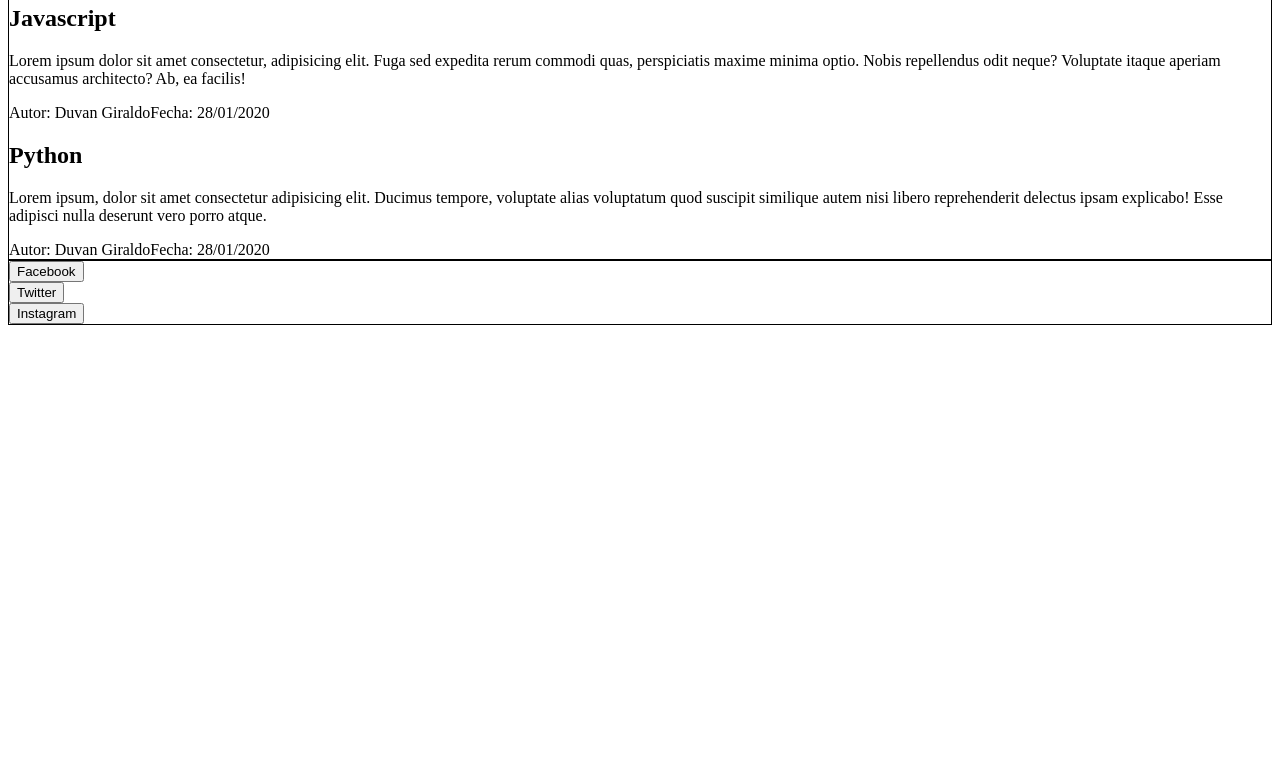
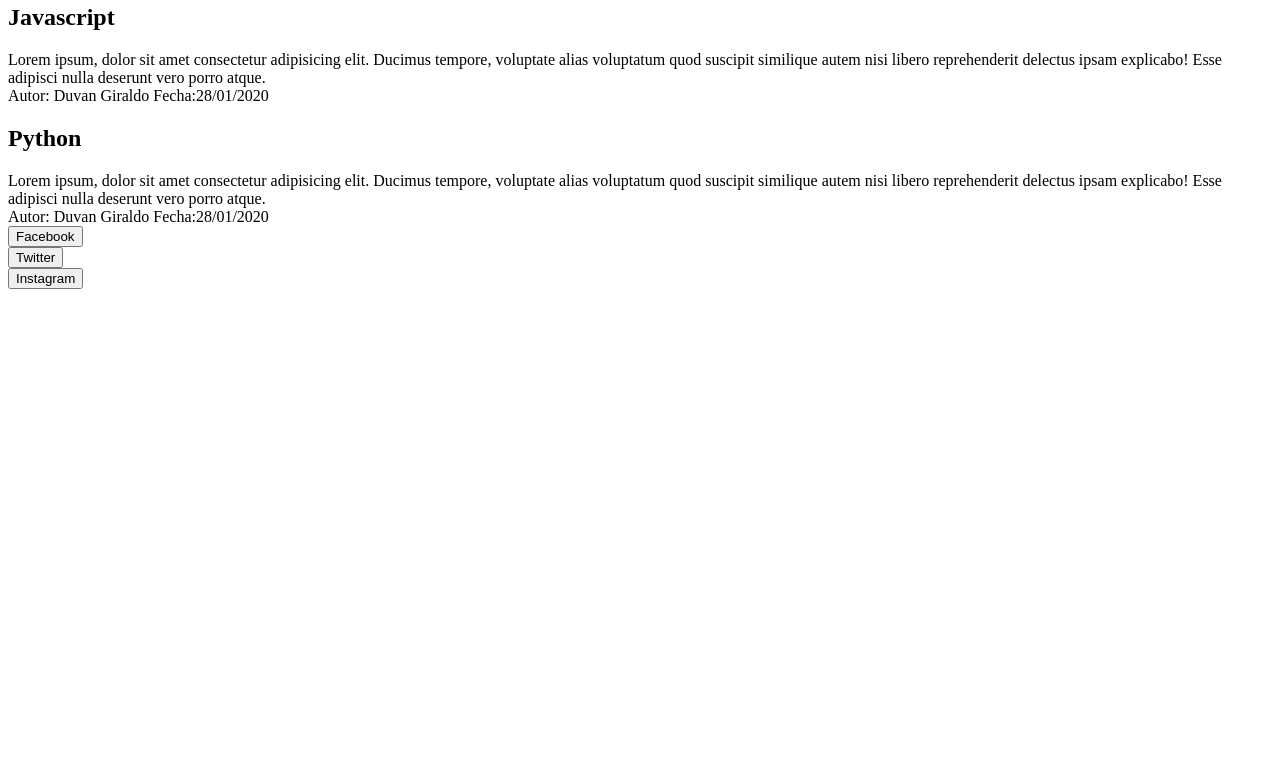
Before and after one commit to duvangiraldo/Practica1_DWA, a plain HTML site: page index.html in a window 1280 px wide. Shown: the part 42-800 px from the top of the page. Drawn offline with Linux system fonts and the light colour scheme.

Commit message:
Contenido listo

```diff
--- a/index.html
+++ b/index.html
@@ -6,32 +6,32 @@
 
     <body>
         <img src="" alt="Logo">
-        <nav style="display: inline;">
-            <a href="#">Perfil</a>
-            <a href="#">Articulos</a>
-            <a href="#">Contacto</a>
-        </nav>
+        <header style="display: inline;">
+            <a href="">Perfil</a>
+            <a href="">Articulos</a>
+            <a href="">Contacto</a>
+        </header>
 
-        <section  style="border: 1px solid;">
+        <section>
             <article>
                 <h2>Javascript</h2>
-                <p>Lorem ipsum dolor sit amet consectetur, adipisicing elit. Fuga sed expedita rerum commodi quas, perspiciatis maxime minima optio. Nobis repellendus odit neque?
-                    Voluptate itaque aperiam accusamus architecto? Ab, ea facilis!</p>
+                <span>Lorem ipsum, dolor sit amet consectetur adipisicing elit. Ducimus tempore, voluptate alias voluptatum quod suscipit similique autem nisi libero
+                    reprehenderit delectus ipsam explicabo! Esse adipisci nulla deserunt vero porro atque.</span>
                 <footer>
-                    <span>Autor: Duvan Giraldo</span><span>Fecha: 28/01/2020</span>
+                    <span>Autor: Duvan Giraldo   Fecha:28/01/2020</span>
                 </footer>
             </article>
             <article>
                 <h2>Python</h2>
-                <p>Lorem ipsum, dolor sit amet consectetur adipisicing elit. Ducimus tempore, voluptate alias voluptatum quod suscipit similique autem nisi libero
-                    reprehenderit delectus ipsam explicabo! Esse adipisci nulla deserunt vero porro atque.</p>
+                <span>Lorem ipsum, dolor sit amet consectetur adipisicing elit. Ducimus tempore, voluptate alias voluptatum quod suscipit similique autem nisi libero
+                    reprehenderit delectus ipsam explicabo! Esse adipisci nulla deserunt vero porro atque.</span><br>
                 <footer>
-                    <span>Autor: Duvan Giraldo</span><span>Fecha: 28/01/2020</span>
+                    <span>Autor: Duvan Giraldo   Fecha:28/01/2020</span>
                 </footer>
             </article>
 
         </section>
-        <section style="border: 1px solid;">
+        <section >
             <aside>
                 <input type="button" value="Facebook"><br>
                 <input type="button" value="Twitter"><br>
```
